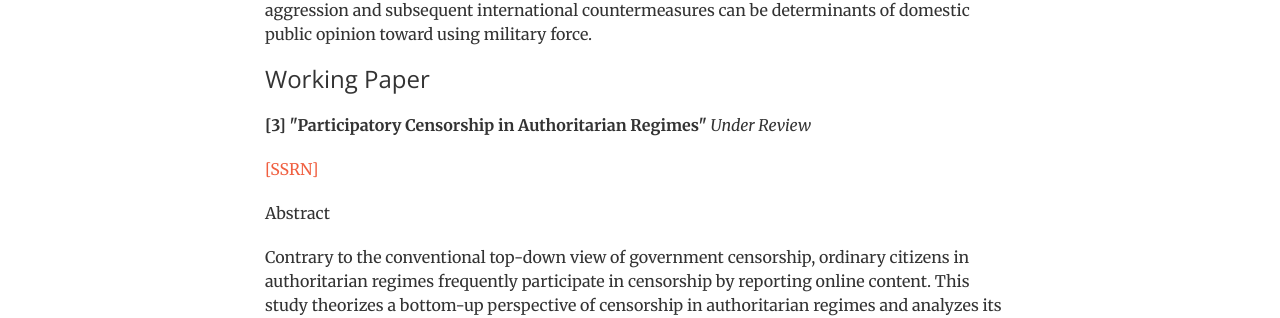
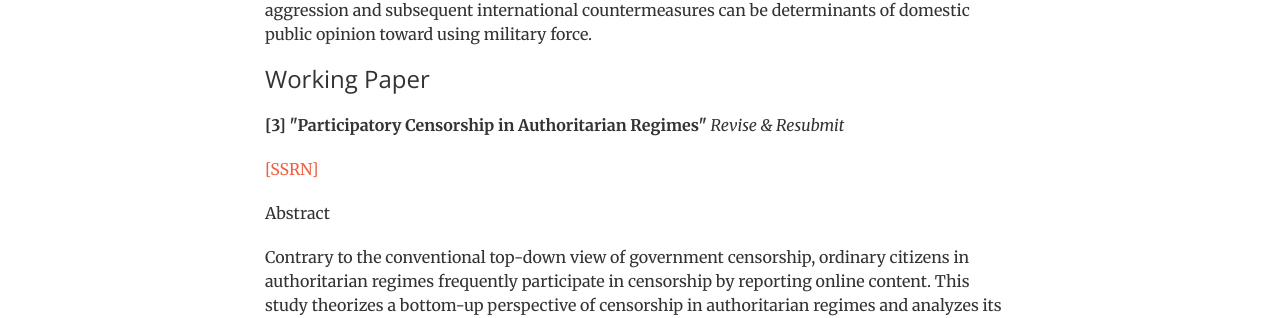
Before and after one commit to tonyhsfz/website, a Jekyll site: the page built from index.html, in a window 1280 px wide and 900 px high, scrolled down 2775 px. Shown: the part 145-463 px from the top of the window. Built offline with Jekyll 4.4.1, drawn with Linux system fonts in a browser that asks for light colours.

Commit message:
Update publication.html

```diff
--- a/_includes/publication.html
+++ b/_includes/publication.html
@@ -38,7 +38,7 @@ Censorship in authoritarian regimes has traditionally been understood as a repre
                      <p></p>
 
 
-<p><b>[3] "Participatory Censorship in Authoritarian Regimes" </b> <i>Under Review</i> </p>
+<p><b>[3] "Participatory Censorship in Authoritarian Regimes" </b> <i>Revise & Resubmit</i> </p>
                    <p> <a href="https://papers.ssrn.com/sol3/papers.cfm?abstract_id=4167554">[SSRN]</a> </p>
 <p> Abstract </p>
 <p>
```
